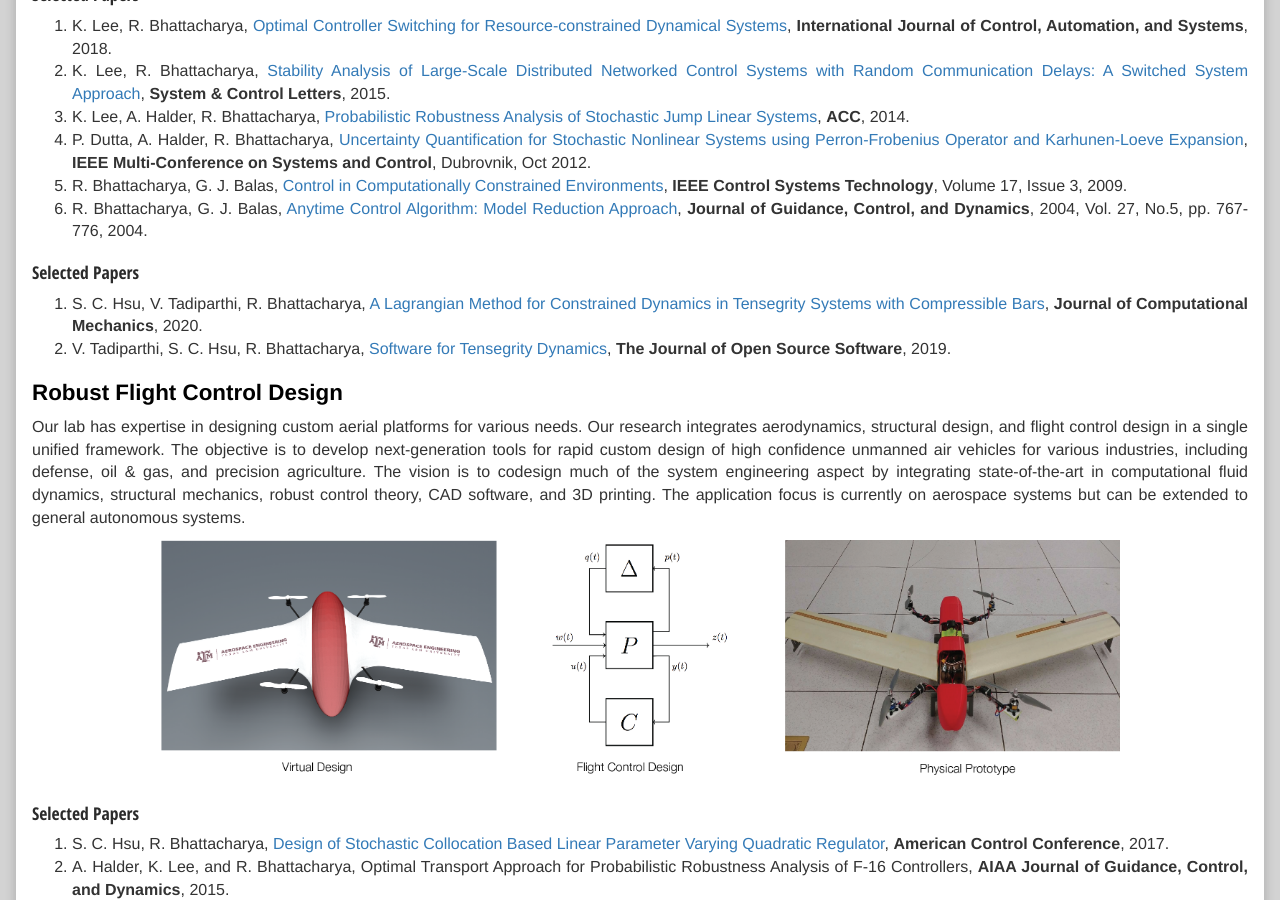
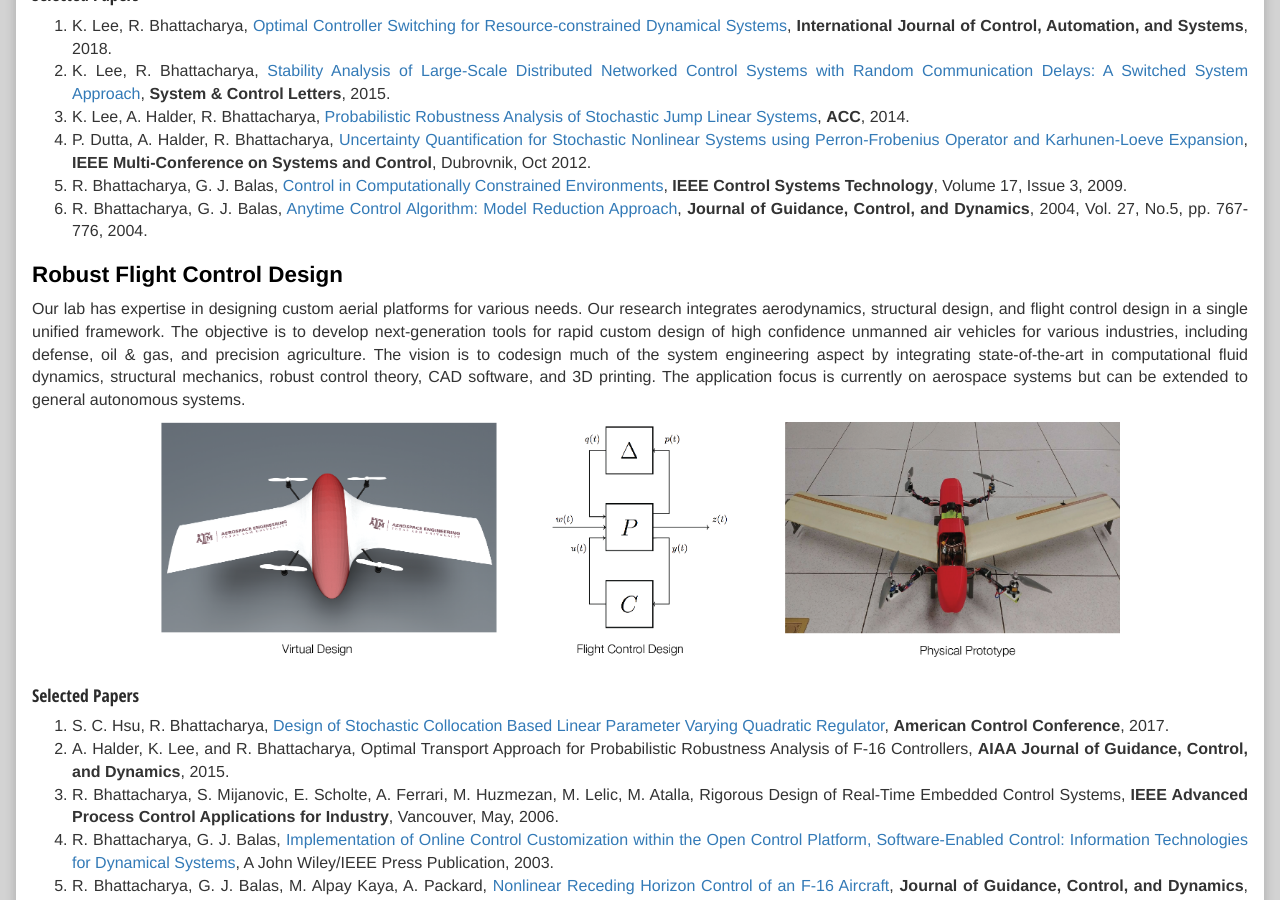
Before and after one commit to isrlab/isrlab.github.io, a Jekyll site: the page built from 01 index.md, in a window 1280 px wide and 900 px high, scrolled down 3694 px. Built offline with Jekyll 4.4.1, drawn with Linux system fonts in a browser that asks for light colours; nearby versions of some CDN libraries.

Commit message:
Minor tweaks.

```diff
--- a/01 index.md
+++ b/01 index.md
@@ -81,12 +81,13 @@ Cyber-physical systems have strong coupling between physics, communication, and
 <!-- ## Modeling & Control of Tensegrity Systems
 A tensegrity system is an arrangement of axially-loaded elements (no element bends, even though the overall structure bends) that we loosely characterize as a network of bars and cables. The bars take the compressive axial load, and the cables take the tensile load. Tensegrity structures can be designed to be extremely light for a given stiffness. In our research, we focus on efficient multi-body modeling and nonlinear control of tensegrity systems. Applications considered include dexterous robotics, all-terrain ground robots, and biological systems. Funding Source: NSF and NASA.
 
-<img class="mySlides" src="assets/images/tensegrity.png" style="display:block; margin:auto; width:100%;max-width:960px"> -->
+<img class="mySlides" src="assets/images/tensegrity.png" style="display:block; margin:auto; width:100%;max-width:960px">
 
 ### Selected Papers
 
 1. S. C. Hsu, V. Tadiparthi, R. Bhattacharya, [A Lagrangian Method for Constrained Dynamics in Tensegrity Systems with Compressible Bars](https://rdcu.be/b7jyY), **Journal of Computational Mechanics**, 2020.
 1. V. Tadiparthi, S. C. Hsu, R. Bhattacharya, [Software for Tensegrity Dynamics](http://joss.theoj.org/papers/10.21105/joss.01042#), **The Journal of Open Source Software**, 2019.
+-->
 
 ## Robust Flight Control Design
 
```
